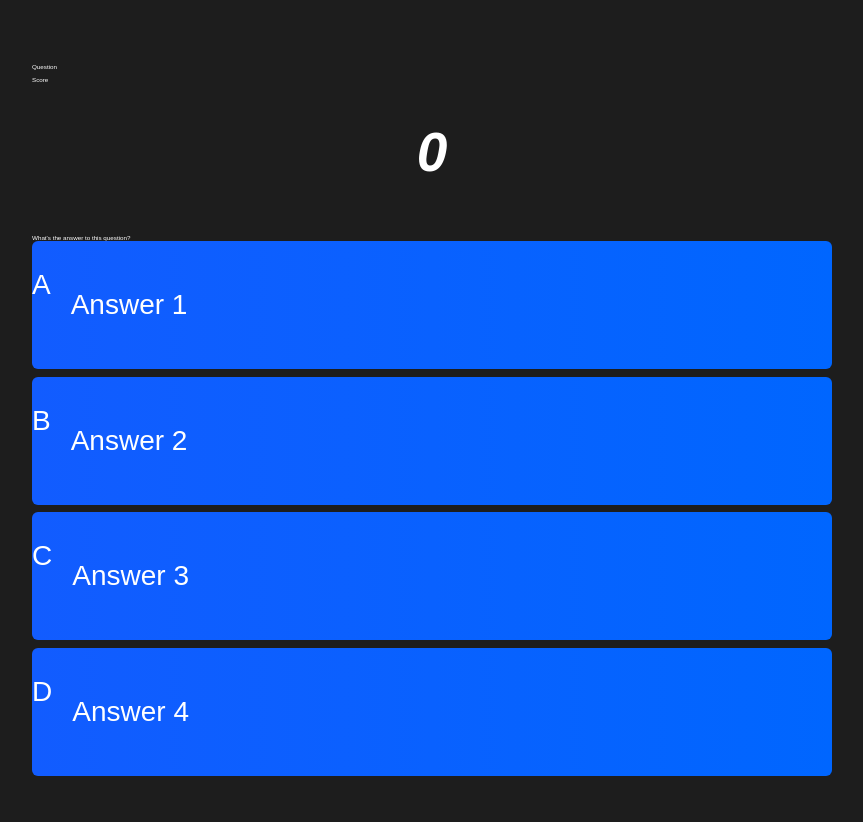
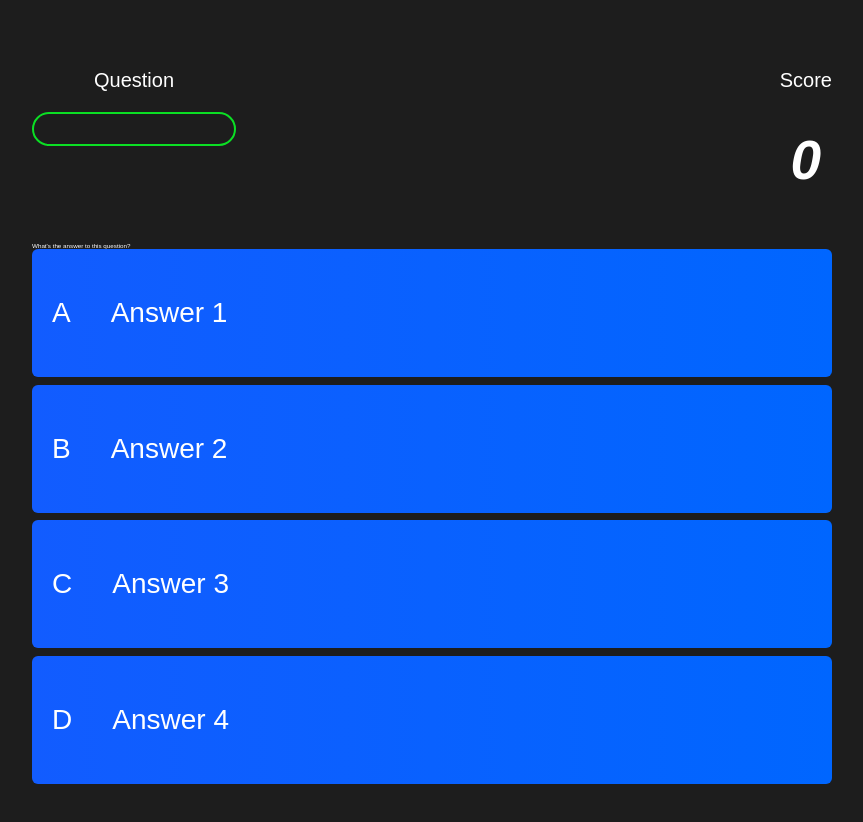
Before and after one commit to staten-island-tech/quiz-game-ryan-desnick, a website built with Parcel: page src/game.html in a window 1280 px wide. Shown: the whole page, without its empty margins (208-1071 px from the left). Built offline with nearby package versions, Linux system fonts and the light colour scheme.

Commit message:
HUD scss

```diff
--- a/src/game.html
+++ b/src/game.html
@@ -31,19 +31,19 @@
             </div>
             <div id="question">What's the answer to this question?</div>
             <div class="choice-container">
-                <p class="choice prefix">A</p>
+                <p class="choice-prefix">A</p>
                 <p class="choice-text" data-number="1">Answer 1</p>
             </div>
             <div class="choice-container">
-                <p class="choice prefix">B</p>
+                <p class="choice-prefix">B</p>
                 <p class="choice-text" data-number="2">Answer 2</p>
             </div>
             <div class="choice-container">
-                <p class="choice prefix">C</p>
+                <p class="choice-prefix">C</p>
                 <p class="choice-text" data-number="3">Answer 3</p>
             </div>
             <div class="choice-container">
-                <p class="choice prefix">D</p>
+                <p class="choice-prefix">D</p>
                 <p class="choice-text" data-number="4">Answer 4</p>
             </div>
         </div>
--- a/src/scss/main.scss
+++ b/src/scss/main.scss
@@ -73,7 +73,7 @@ h2 {
   }
 }
 
-// everything above this is in index.html or is universal, but everything below this is in game.html//
+// ↑↑index.html    game.html↓↓//
 
 .game-body {
   color: white;
@@ -106,3 +106,42 @@ h2 {
   padding: 2rem;
   width: 100%;
 }
+
+.correct {
+  background: rgb(5, 136, 1);
+}
+
+.incorrect {
+  background: rgb(187, 0, 0);
+}
+
+//↑↑game.html    HUD↓↓//
+
+#hud {
+  display: flex;
+  justify-content: space-between;
+}
+
+.hud-prefix {
+  text-align: center;
+  font-size: 2rem;
+}
+
+.hud-main-text {
+  text-align: center;
+}
+
+#progress-bar {
+  width: 20rem;
+  height: 3rem;
+  border: 0.2rem solid rgb(11, 223, 36);
+  margin-top: 2rem;
+  border-radius: 50px;
+  overflow: hidden;
+}
+
+#progress-bar-full {
+  height: 100%;
+  background: rgb(11, 223, 36);
+  width: 0%;
+}
```
